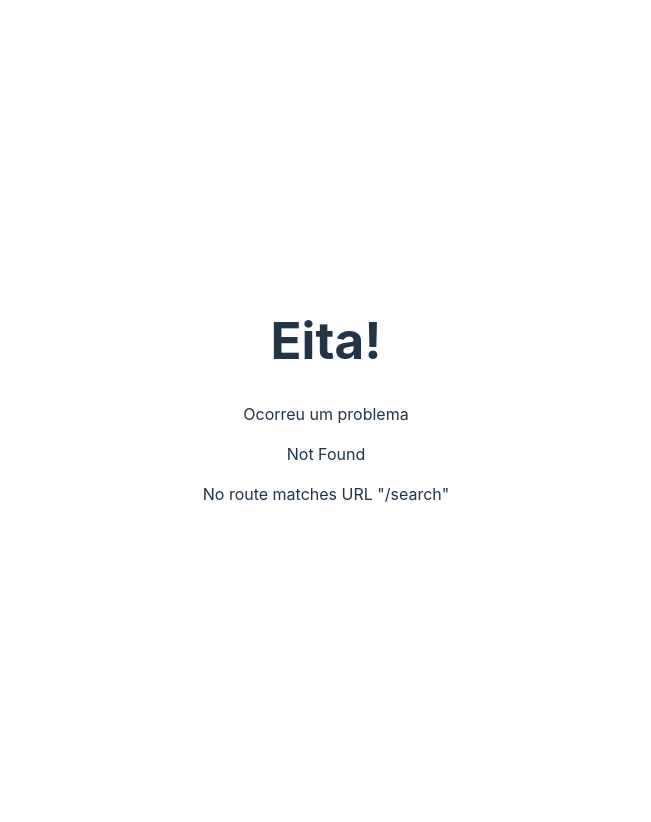
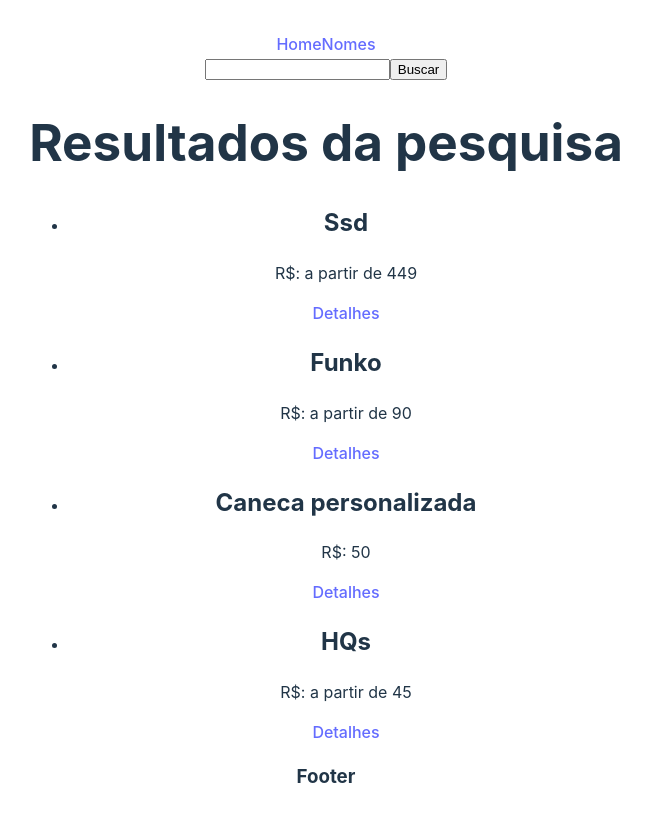
Before and after one commit to KaiqueBifulgo/Aula_Router_React, a React (Vite) app in the folder Router/: page /search in a window 1280 px wide. Before the commit this address had no page. Shown: the top 822 px of the page, without its empty margins (314-965 px from the left). Before the commit the page ends 800 px from the top, so only its background shows below. Built offline with nearby package versions, Linux system fonts and the light colour scheme; data requests are answered from the project's data file.

Commit message:
aula finalizada

```diff
--- a/Router/src/Hooks/useFetch.jsx
+++ b/Router/src/Hooks/useFetch.jsx
@@ -30,8 +30,10 @@ export const useFetch = (url) => {
             setData(json);
             } catch (error) {
 
-                setError("Houve algum erro")
+                setError(error.message || "Houve algum erro")
 
+            } finally {
+                setLoading(false);
             }
 
         }
--- a/Router/src/components/SearchForm.jsx
+++ b/Router/src/components/SearchForm.jsx
@@ -5,12 +5,13 @@ import { useNavigate } from "react-router-dom"
 const SearchForm = () => {
 
     const navigate = useNavigate();
-    const [query, setQuery] = useState();
+    const [query, setQuery] = useState("");
 
     const handleSubmit = (e) => {
+
         e.preventDefault();
 
-        navigate("/search?q=" + query)
+        navigate("/search?q=" + query);
     }
 
     return (
--- a/Router/src/routes/Search.jsx
+++ b/Router/src/routes/Search.jsx
@@ -1,15 +1,15 @@
-import {useFetch} from "./Hooks/useFetch"
+import {useFetch} from "../Hooks/useFetch"
 
 import { Link, useSearchParams} from "react-router-dom";
 
 
 const Search = () => {
 
-    const searchP = useSearchParams();
+    const [searchParams] = useSearchParams();
 
-    const url = "http://localhost:3000/products?" + searchP;
+    const url = "http://localhost:3000/products/?" + searchParams;
 
-     const {data: items} = useFetch(url);
+    const {data: items} = useFetch(url);
 
   return (
     <div>
```
Also changed, not shown: Router/src/main.jsx (+6 -2 lines).
